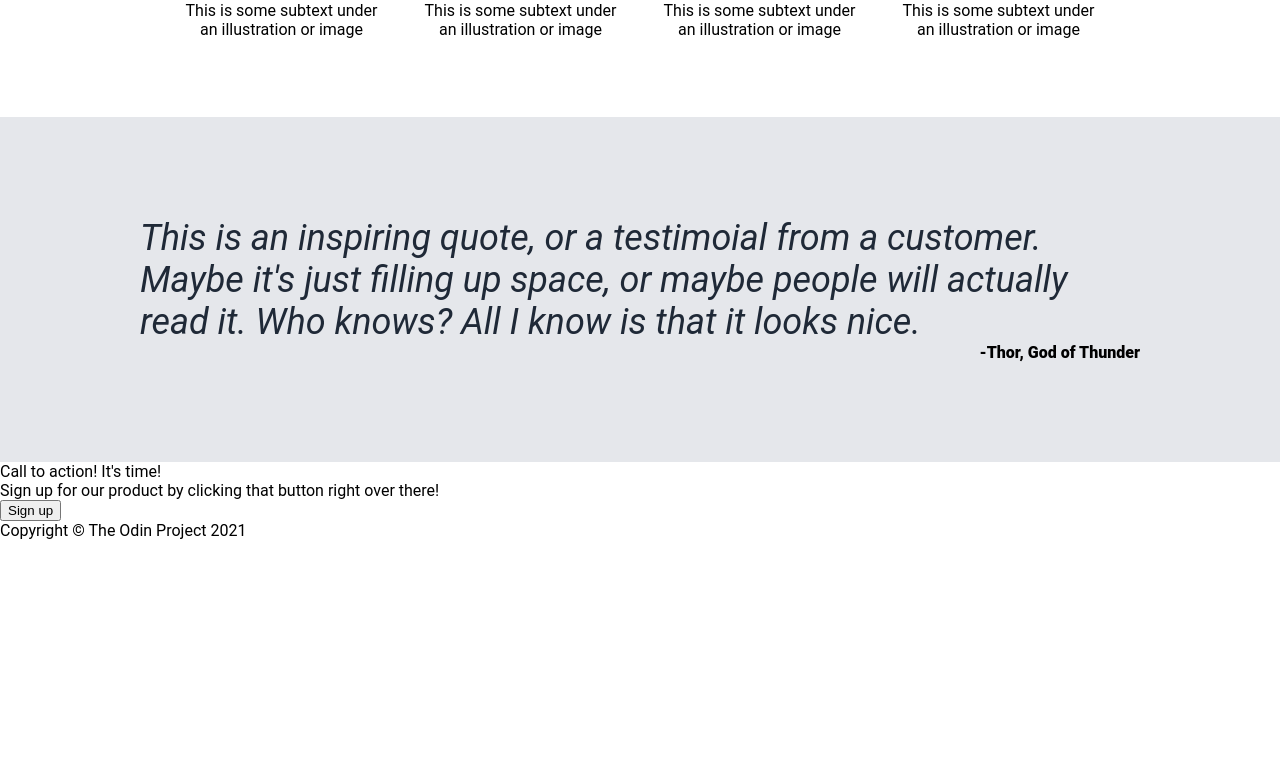
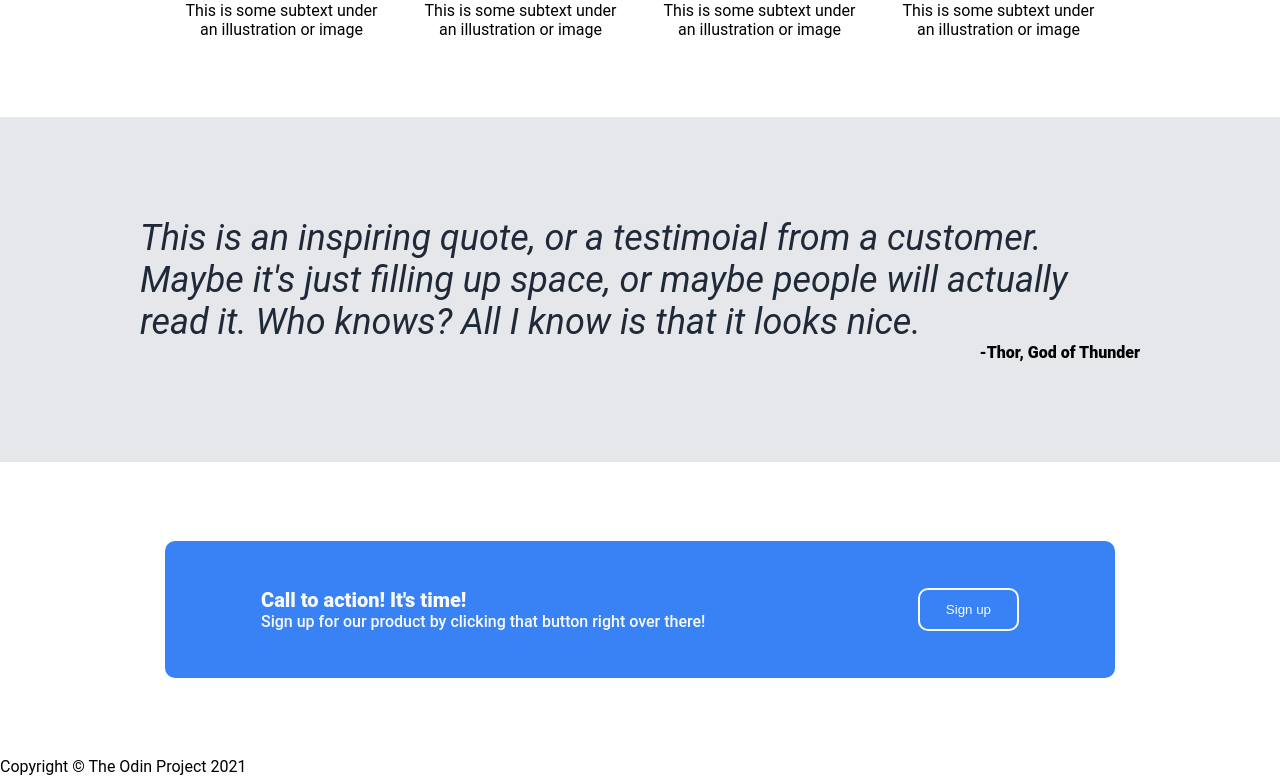
Before and after one commit to VietAnhPhan/landing-page, a plain HTML site: page index.html in a window 1280 px wide. Shown: the part 908-1684 px from the top of the page. Before the commit the page ends 1448 px from the top, so only its background shows below. Drawn offline with Linux system fonts and the light colour scheme.

Commit message:
complete CTA section

```diff
--- a/index.html
+++ b/index.html
@@ -67,12 +67,14 @@
             <div class="author">-Thor, God of Thunder</div>
         </div>
     </div>
-    <div class="section4">
-        <div>
-            Call to action! It's time!
-        </div>
-        <div>
-            Sign up for our product by clicking that button right over there!
+    <div class="cta container">
+        <div class="cta-text">
+            <div class="cta-title">
+                Call to action! It's time!
+            </div>
+            <div class="cta-body">
+                Sign up for our product by clicking that button right over there!
+            </div>
         </div>
         <button>Sign up</button>
     </div>
--- a/style.css
+++ b/style.css
@@ -119,20 +119,48 @@ header {
     object-fit: cover;
     border-radius: 15px;
 }
-.quote{
+
+.quote {
     padding: 100px 0;
     background-color: #E5E7EB;
     display: flex;
     justify-content: center;
 }
 
-.quote-text{
+.quote-text {
     font-size: 36px;
     font-style: italic;
     color: #1F2937;
 }
 
-.author{
-  text-align: right;
-  font-weight: 900;
+.author {
+    text-align: right;
+    font-weight: 900;
 }
+
+.cta {
+    background-color: #3882F6;
+    padding: 47px 96px;
+    display: flex;
+    margin: 79px 165px;
+    color: #F9FAF8;
+    border-radius: 10px;
+    justify-content: space-between;
+}
+
+.cta-title {
+    font-weight: 900;
+    font-size: 20px;
+}
+
+.cta-body {
+    font-weight: 500;
+}
+
+.cta button{
+    background-color: #3882F6;
+    padding: 3px 26px;
+    color: #F9FAF8;
+    border: solid #F9FAF8 2px;
+    border-radius: 10px;
+}
```
